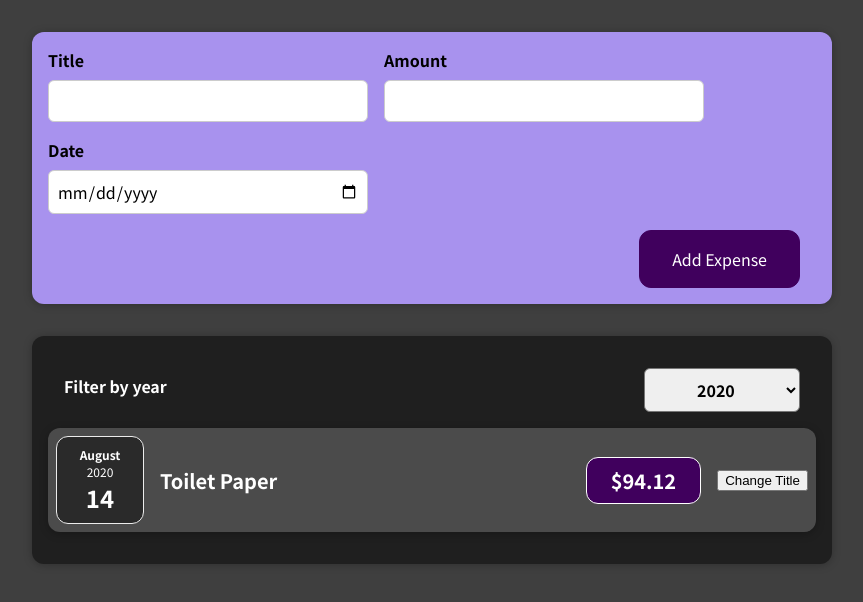
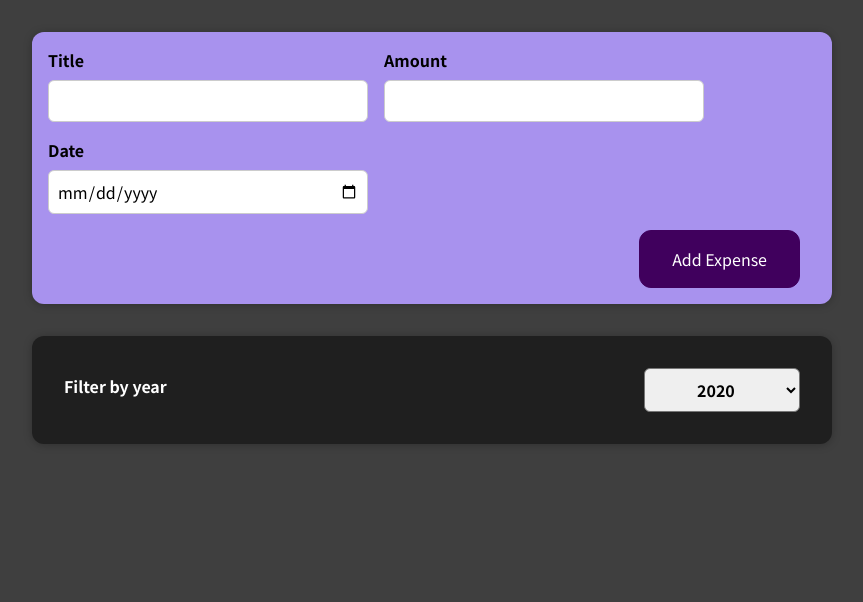
Before and after one commit to raakasf/react-complete-guide, a React (Create React App) app: page / in a window 1280 px wide. Shown: the top 602 px of the page, without its empty margins (208-1071 px from the left). Built offline with nearby package versions, Linux system fonts and the light colour scheme.

Commit message:
refactor

```diff
--- a/src/components/Expenses/Expenses.js
+++ b/src/components/Expenses/Expenses.js
@@ -19,17 +19,16 @@ const Expenses = (props) => {
   return (
     <Card className="expenses">
       <ExpenseFilter selected={filteredYear} onChangeFilter={filterChangeHandler} />
+      { (filterExpenses.length === 0) && (<p>No expenses</p>)}
       {
-        (filterExpenses.length === 0) ?
-          (<p>No expenses</p>) :
-          (filterExpenses.map(expense => {
+        filterExpenses.length === 0 &&
+        filterExpenses.map(expense => {
           return <ExpenseItem
             title={expense.title}
             amount={expense.amount}
             date={expense.date}
           />
         })
-          )
       }
     </Card>
   );
```
Lines whose indentation alone changed are shown as unchanged.
